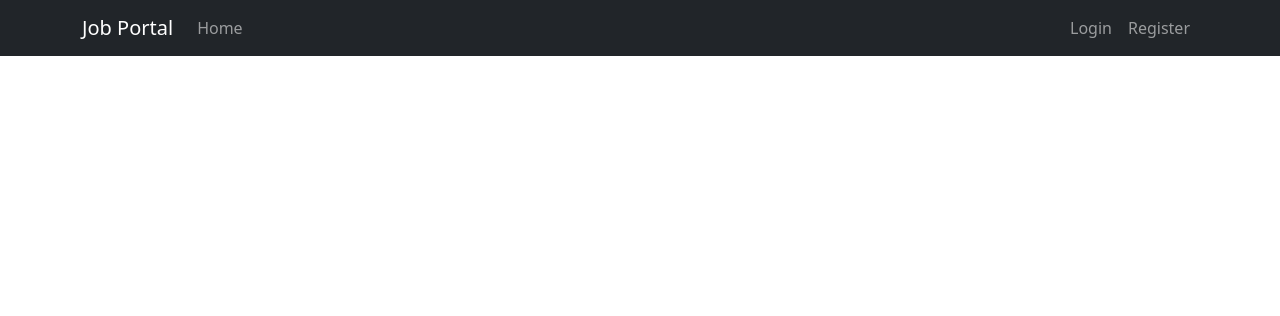
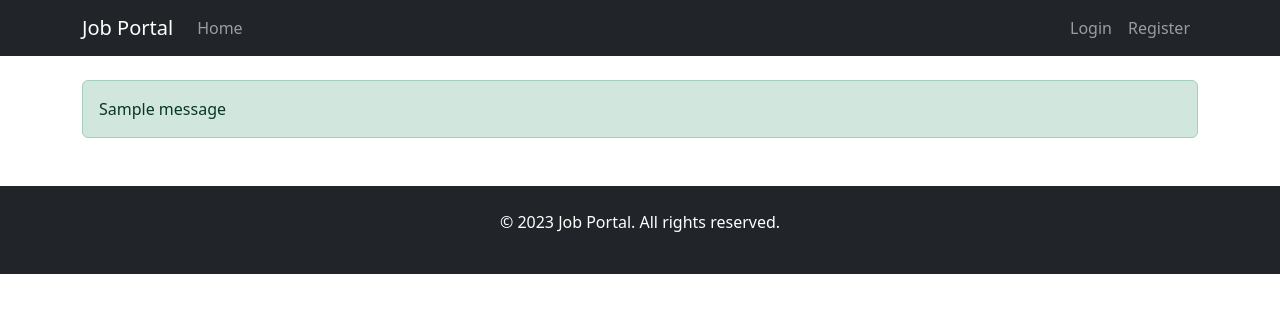
Before and after one commit to PrageethHarshana2002/job_portal, a Django app: template jobportal/jobs/templates/jobs/base.html in a window 1280 px wide. Shown: the top 316 px of the page. Run offline with Django 5.2, Linux system fonts and the light colour scheme; the template is opened without the code that fills it, so the values that code supplies are empty; tables that the repository leaves empty hold one stand-in row (values such as "Sample post"); one stand-in notice (Sample message) is shown.

Commit message:
changed the code to add the footer part

```diff
--- a/jobportal/jobs/templates/jobs/base.html
+++ b/jobportal/jobs/templates/jobs/base.html
@@ -43,5 +43,26 @@
         </div>
     </nav>
 
+    <div class="container mt-4">
+        {% if messages %}
+            {% for message in messages %}
+                <div class="alert alert-{{ message.tags }}">
+                    {{ message }}
+                </div>
+            {% endfor %}
+        {% endif %}
+
+        {% block content %}{% endblock %}
+    </div>
+
+    <footer class="bg-dark text-white mt-5 p-4 text-center">
+        <div class="container">
+            <p>&copy; 2023 Job Portal. All rights reserved.</p>
+        </div>
+    </footer>
+
+    <script src="https://cdn.jsdelivr.net/npm/bootstrap@5.3.0/dist/js/bootstrap.bundle.min.js"></script>
+    {% block extra_js %}{% endblock %}
+
 </body>
 </html>
```
